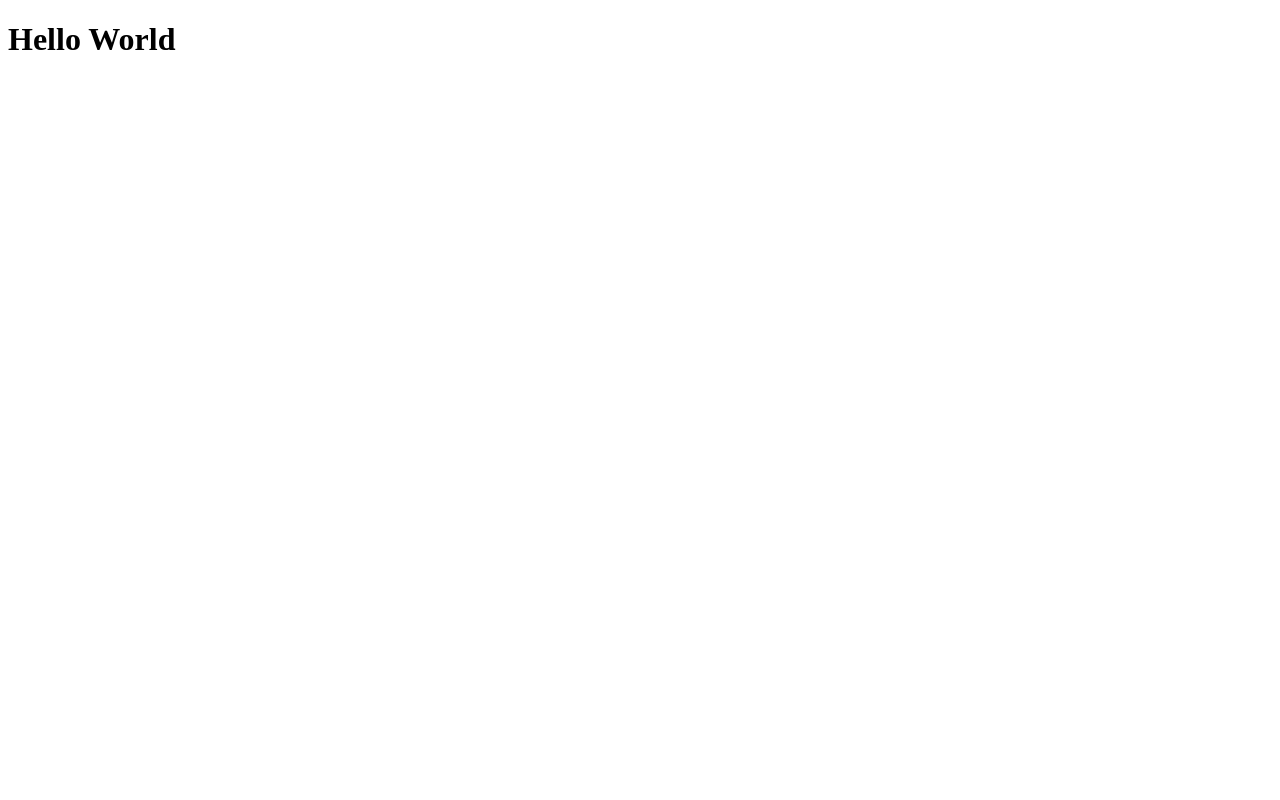
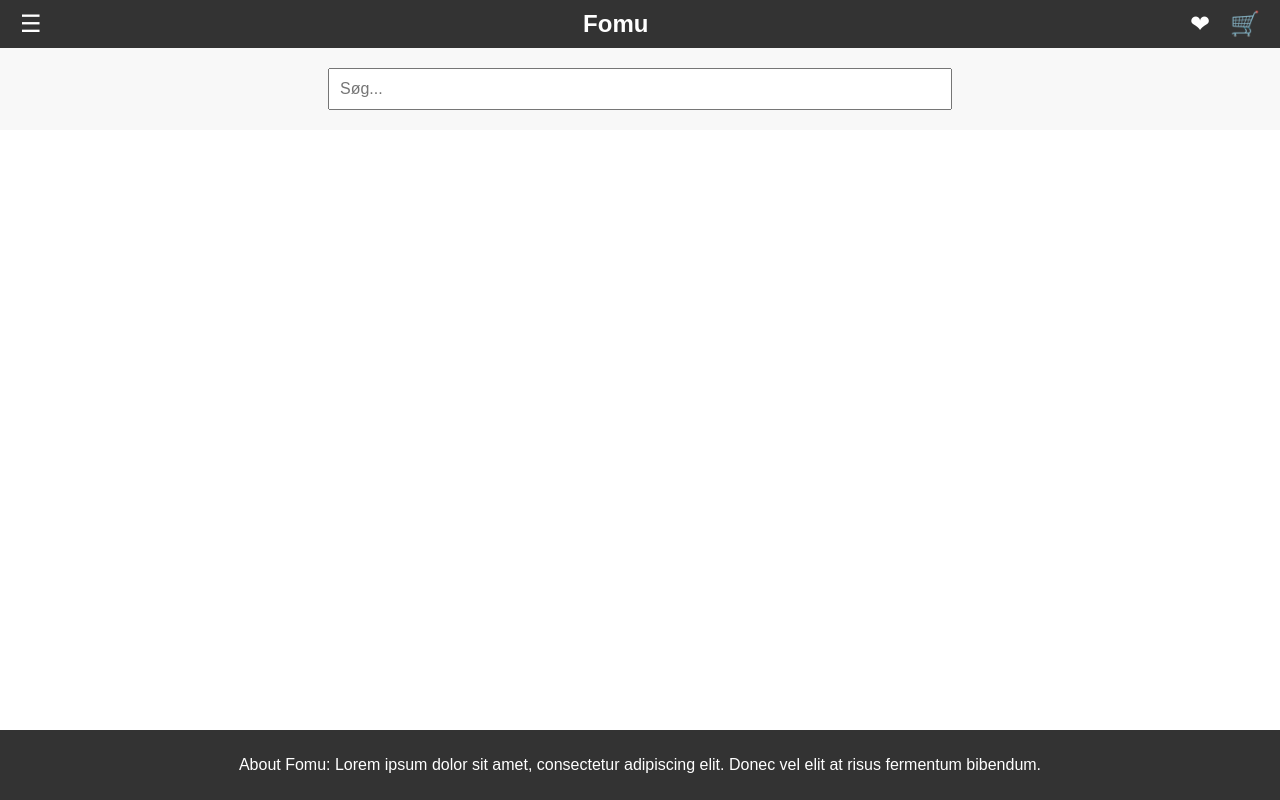
Before and after one commit to nicolineonchoy/fomu, a plain HTML site: page src/index.html in a window 1280 px wide. Drawn offline with Linux system fonts and the light colour scheme.

Commit message:
basic design elements

```diff
--- a/src/index.html
+++ b/src/index.html
@@ -1,14 +1,29 @@
 <!DOCTYPE html>
- <html lang="en">
+<html lang="da">
 <head>
     <meta charset="UTF-8">
     <meta name="viewport" content="width=device-width, initial-scale=1.0">
-    <title>Document</title>
+    <title>Fomu</title>
+    <link rel="stylesheet" href="/src/style.css">
 </head>
 <body>
-    <h1>Hello World</h1>
-    <div></div>
-    <div class="title"></div>
-
+    <nav class="navbar">
+        <div class="burger-menu" onclick="toggleMenu()">&#9776;</div>
+        <div class="title">Fomu</div>
+        <div class="icons">
+            <div class="icon" id="favorites">&#10084;</div>
+            <div class="icon" id="cart">&#128722;</div>
+        </div>
+    </nav>
+    <div class="search-container">
+        <input type="text" class="search-input" placeholder="Søg...">
+    </div>
+    <div class="content">
+        <!-- Indholdet af siden -->
+    </div>
+    <footer>
+        <p>About Fomu: Lorem ipsum dolor sit amet, consectetur adipiscing elit. Donec vel elit at risus fermentum bibendum.</p>
+    </footer>
+    <script src="script.js"></script>
 </body>
 </html>
--- a/src/script.js
+++ b/src/script.js
@@ -0,0 +1,3 @@
+function toggleMenu() {
+    alert('Burger menu clicked!');
+}
--- a/src/style.css
+++ b/src/style.css
@@ -0,0 +1,62 @@
+body {
+    margin: 0;
+    font-family: Arial, sans-serif;
+    display: flex;
+    flex-direction: column;
+    min-height: 100vh;
+}
+
+.navbar {
+    display: flex;
+    justify-content: space-between;
+    align-items: center;
+    background-color: #333;
+    color: white;
+    padding: 10px 20px;
+}
+
+.burger-menu {
+    font-size: 24px;
+    cursor: pointer;
+}
+
+.title {
+    font-size: 24px;
+    font-weight: bold;
+}
+
+.icons {
+    display: flex;
+    gap: 20px;
+}
+
+.icon {
+    font-size: 24px;
+    cursor: pointer;
+}
+
+.search-container {
+    display: flex;
+    justify-content: center;
+    padding: 20px;
+    background-color: #f8f8f8;
+}
+
+.search-input {
+    width: 100%;
+    max-width: 600px;
+    padding: 10px;
+    font-size: 16px;
+}
+
+.content {
+    flex: 1;
+    padding: 20px;
+}
+
+footer {
+    background-color: #333;
+    color: white;
+    text-align: center;
+    padding: 10px 20px;
+}
```
Lines whose indentation alone changed are shown as unchanged.
